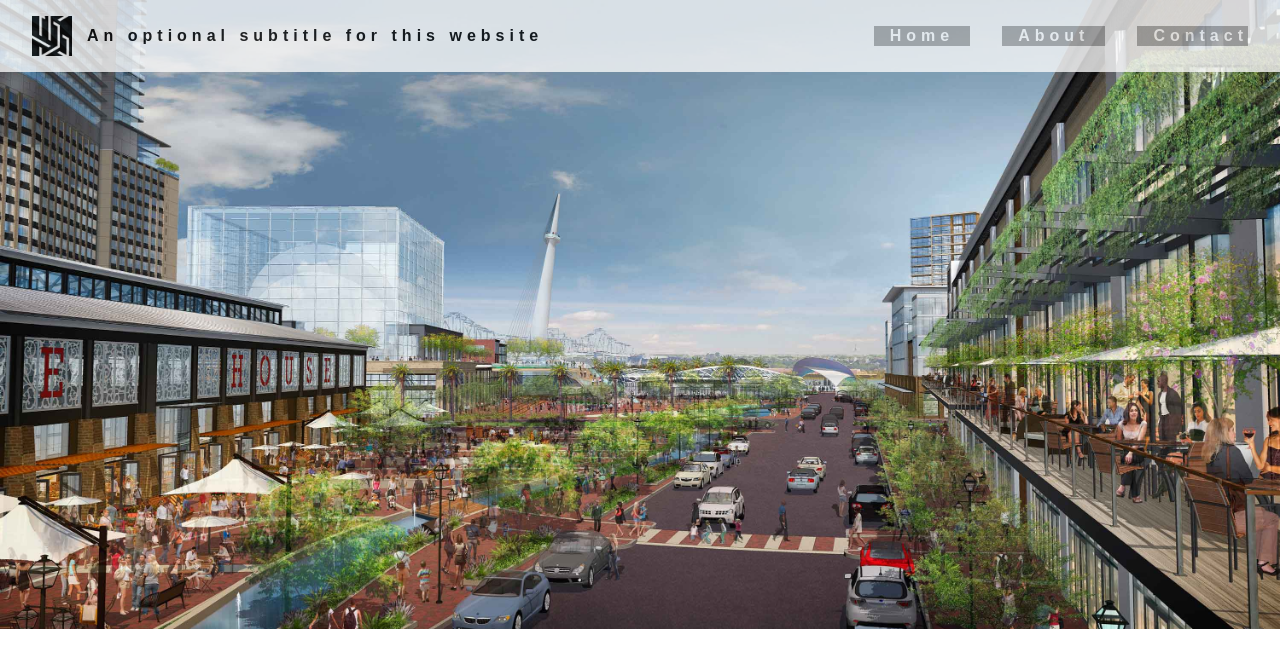
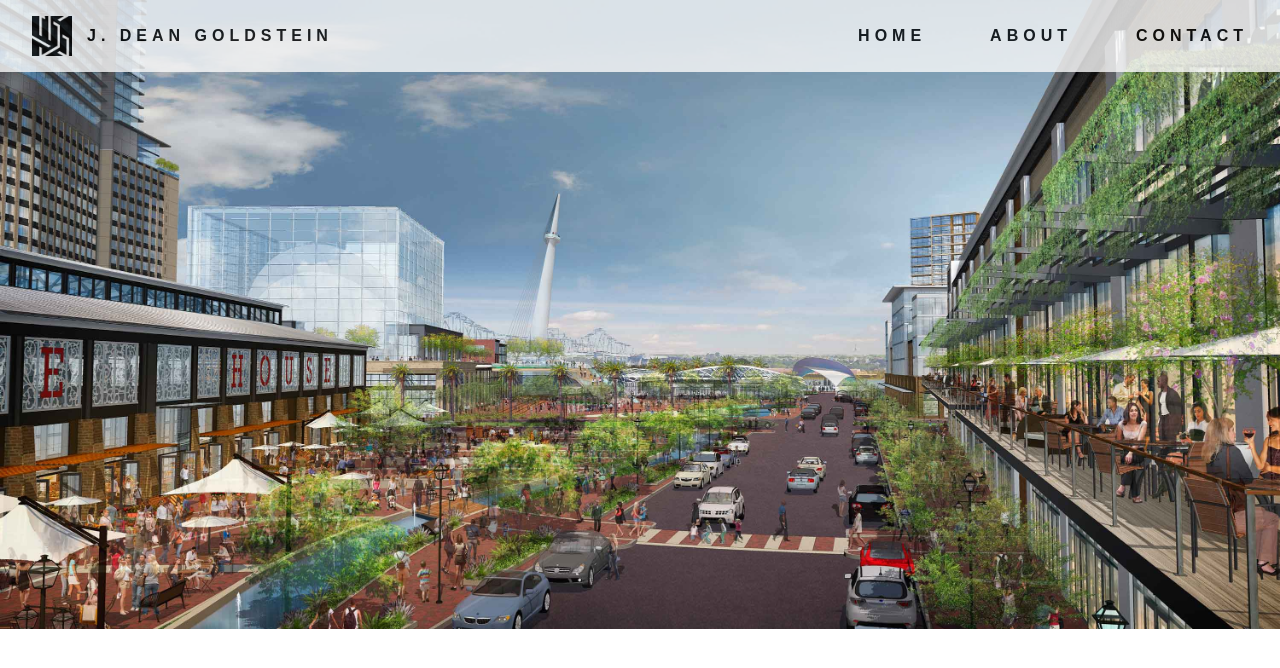
Before and after one commit to deanstein/website-experimental-svelte, a Svelte app: page / in a window 1280 px wide. Shown: the top 668 px of the page. Built offline with nearby package versions, Linux system fonts and the light colour scheme.

Commit message:
Using destructuring fully for header options overrides, making some exports defaults

```diff
--- a/src/App.svelte
+++ b/src/App.svelte
@@ -1,5 +1,5 @@
 <script>
-
+  // app options define options for all components
   import appOptions from './stores/appOptions'
 
   // import sub-components
--- a/src/stores/appOptions.js
+++ b/src/stores/appOptions.js
@@ -1,60 +1,50 @@
 import { writable } from 'svelte/store';
-
 import { ObjectUtils } from './../utils';
-
 
 // export all the app options as one object
 const appOptionsStore = {};
 
 // fill the store with any data that might change state
 import headerOptions from '../ui-modules/Header/headerOptions'
-console.log('Header options: ', headerOptions);
 
-const newHeaderOptions = {
+const headerOptionsOverrides = {
     ...headerOptions,
     container: {
         styleOverrides: {
-            ...headerOptions.container.styleOverrides,
-            backgroundColor: '#FAFAFAFA'
+            paddingLeftRight: '2rem',
+            backgroundColor: '#FAFAFA'
         }
-    },
-    logo: {
+      },
+      logo: {
         show: true,
         src: './jdg-logo.jpg',
         alt: 'The work of Joshua Dean Goldstein',
+        styleOverrides: {
+            alignItems: 'center' /* vertically align the subtitle in the header */
+        },
         subtitle: {
-            ...headerOptions.logo.subtitle,
-            show: true
-        },
+            show: true,
+            text: 'J. DEAN GOLDSTEIN'
+          },
+      },
+      nav: {
+        show: true,
+        items: [
+            {name: 'HOME', page: 'home.html'},
+            {name: 'ABOUT', page: 'about.html'},
+            {name: 'CONTACT', page: 'contact.html'}
+        ],
         styleOverrides: {
-            alignItems: 'center'
-        }
+            alignItems: 'center', /* vertically align the navbar in the header */
+            itemTextColor: 'black',
+            itemTextHoverColor: 'gray',
+            itemBackgroundColor: 'none',
+            itemBackgroundColorHover: 'none',
+      }
     }
  }
 
-// newHeaderOptions.container.styleOverrides.paddingLeftRight = '2rem';
-// newHeaderOptions.container.styleOverrides.backgroundColor = '#FAFAFA';
-// newHeaderOptions.logo.show = true;
-// newHeaderOptions.logo.src = './jdg-logo.jpg';
-// newHeaderOptions.logo.alt = 'The work of Joshua Dean Goldstein';
-// newHeaderOptions.logo.styleOverrides.alignItems = 'center'; // vertically align the subtitle in the header
-// newHeaderOptions.logo.subtitle.show = true;
-// newHeaderOptions.logo.subtitle.text = 'J. DEAN GOLDSTEIN';
-// newHeaderOptions.nav.show = true;
-// newHeaderOptions.nav.items = [
-//     {name: 'HOME', page: 'home.html'},
-//     {name: 'ABOUT', page: 'about.html'},
-//     {name: 'CONTACT', page: 'contact.html'}
-// ];
-// newHeaderOptions.nav.styleOverrides = {
-//     alignItems: 'center', /* vertically align the navbar in the header */
-//     itemTextColor: 'black',
-//     itemTextHoverColor: 'gray',
-//     itemBackgroundColor: 'none',
-//     itemBackgroundColorHover: 'none'
-// };
-
-appOptionsStore['headerOptions'] = writable(newHeaderOptions);
+appOptionsStore['headerOptions'] = writable(headerOptionsOverrides);
 
 const { subscribe, set, update } = writable(appOptionsStore);
 
--- a/src/ui-modules/Header/Header.svelte
+++ b/src/ui-modules/Header/Header.svelte
@@ -15,12 +15,13 @@
   import HeaderNav from './HeaderNav.svelte'
 
   // import the default options, and if provided, the overrides
-  import { headerOptionsDefault } from './stores/headerOptionsDefault'
+  import headerOptionsDefault from './stores/headerOptionsDefault'
   export let headerOptionsOverrides = undefined;
 
   // get header options overrides if they exist, otherwise use defaults
-  const headerOptions = headerOptionsOverrides ? writable(headerOptionsOverrides) : writable(headerOptionsDefault);
+  const headerOptions = headerOptionsOverrides ? writable(headerOptionsOverrides) : writable($headerOptionsDefault);
 
+  // set the options as context for all children to consume
   setContext('headerOptions', headerOptions)
 
   // dynamic styles
@@ -50,8 +51,8 @@
 <div
   id='header'
   class='{headerContainer} header-container'
-  style='
-  background-color: {$headerOptions.container.styleOverrides.backgroundColor};'>
+  style=
+  'background-color: {$headerOptions.container.styleOverrides.backgroundColor};'>
 
   {#if $headerOptions.logo.show}
     <HeaderLogo />
@@ -60,7 +61,6 @@
   {#if $headerOptions.nav.show}
     <HeaderNav />
   {/if}
-
 </div>
 
 <style>
--- a/src/ui-modules/Header/stores/headerOptionsDefault.js
+++ b/src/ui-modules/Header/stores/headerOptionsDefault.js
@@ -1,10 +1,8 @@
 import { writable } from 'svelte/store';
+import { ObjectUtils } from '../../../utils';
+import headerOptions from './../headerOptions';
 
-import { ObjectUtils } from '../../../utils';
-
-import  headerOptions from './../headerOptions';
-
-export const headerOptionsDefault = headerOptions;
+const headerOptionsDefault = headerOptions;
 
 const { subscribe, set, update } = writable(headerOptionsDefault);
 
@@ -16,5 +14,6 @@ const updateOptions = (newOptions) => {
 
  export default {
      subscribe,
-     updateOptions
+     updateOptions,
+     headerOptionsDefault
  }
```
Lines whose indentation alone changed are shown as unchanged.
